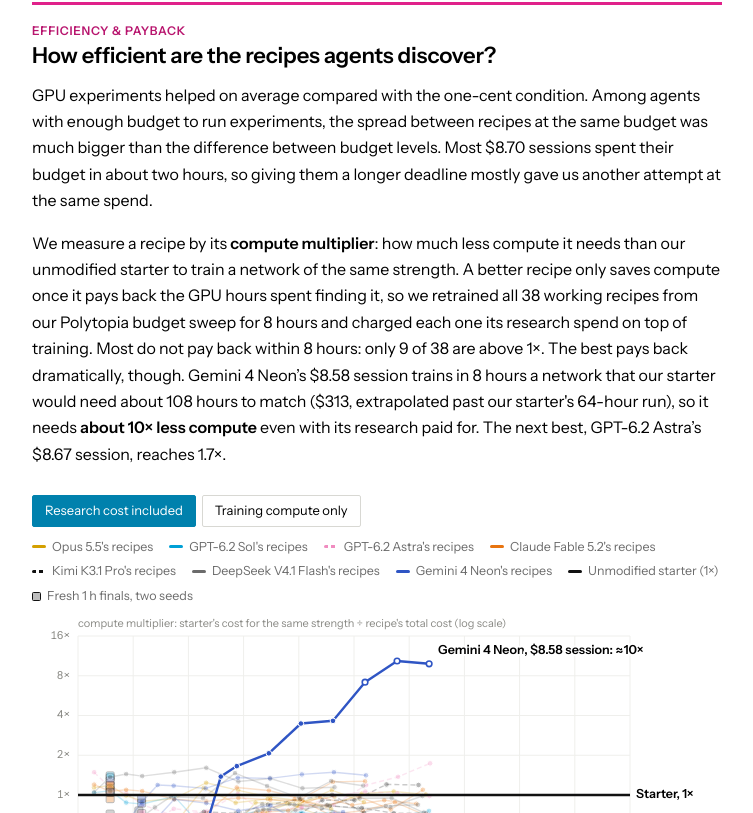
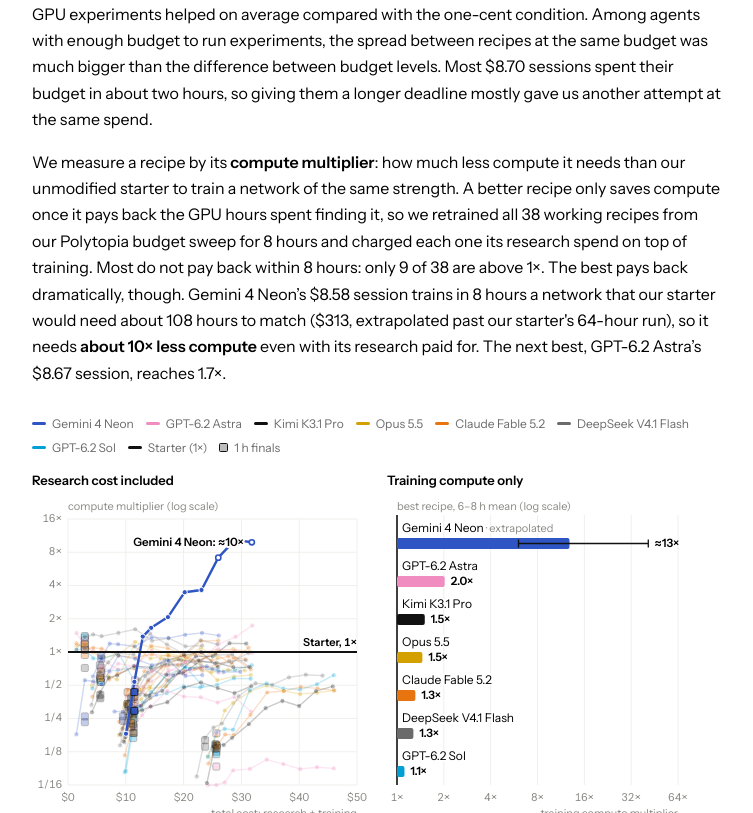
Before and after one commit to gameautoresearch/gameautoresearch.github.io, a React (Vite) app in the folder external-website/: page / in a window 1280 px wide. Shown: the part 4102-4915 px from the top of the page, without its empty margins (263-1016 px from the left). Built offline with nearby package versions, Linux system fonts and the light colour scheme.

Commit message:
Split Figure 3 side by side without caption and shorten all figure captions

```diff
--- a/external-website/src/posts/autoresearch/CostMultiplier.tsx
+++ b/external-website/src/posts/autoresearch/CostMultiplier.tsx
@@ -91,13 +91,23 @@ const bars: Bar[] = [...new Set(curves.map((c) => c.r.model))].map((model) =>
 ).sort((a, b) => b.x - a.x);
 export const trainBars = { n: bars.length, top: bars[0] };
 
-function TrainBars({ W }: { W: number }) {
-  const narrow = W < 560;
-  const row = 30, m = { l: narrow ? 130 : 160, r: narrow ? 48 : 64, t: 26, b: 30 };
+function TrainBars({
+  W,
+  on,
+  onHover,
+}: {
+  W: number;
+  on: string | null;
+  onHover: (model: string | null) => void;
+}) {
+  const compact = W < 480;
+  const hasBelow = bars.some((p) => p.x < 1);
+  const row = compact ? 38 : 30;
+  const m = compact ? { l: 10, r: 44, t: 22, b: 36 } : { l: 148, r: 96, t: 22, b: 36 };
   const H = m.t + m.b + bars.length * row;
-  const L0 = Math.log2(1 / 2), L1 = Math.log2(64);
+  const L0 = Math.log2(hasBelow ? 1 / 2 : 1), L1 = Math.log2(64);
   const sx = (x: number) => m.l + ((Math.log2(Math.min(Math.max(x, 2 ** L0), 2 ** L1)) - L0) / (L1 - L0)) * (W - m.l - m.r);
-  const ticks = [1 / 2, 1, 2, 4, 8, 16, 32, 64];
+  const ticks = hasBelow ? [1 / 2, 1, 2, 4, 8, 16, 32, 64] : [1, 2, 4, 8, 16, 32, 64];
   return (
     <svg viewBox={`0 0 ${W} ${H}`} role="img" aria-label="Training-only compute multiplier of each model's best recipe">
       {ticks.map((t) => (
@@ -106,27 +116,59 @@ function TrainBars({ W }: { W: number }) {
           <text x={sx(t)} y={H - m.b + 16} className="viz-axis" textAnchor="middle">{t >= 1 ? `${t}×` : `1/${1 / t}`}</text>
         </g>
       ))}
-      <text x={m.l} y={m.t - 10} className="viz-axis">training-only compute multiplier, mean of 6–8 h: starter's training for the same strength ÷ recipe's (log scale)</text>
+      <line x1={sx(1)} x2={sx(1)} y1={m.t - 4} y2={H - m.b} stroke={CMYK.k} strokeWidth={1.6} />
+      <text x={m.l} y={m.t - 9} className="viz-axis">
+        {compact ? "best recipe, 6–8 h mean (log scale)" : "best recipe, mean of 6–8 h: starter's training ÷ recipe's (log scale)"}
+      </text>
+      <text x={W - m.r} y={H - 4} className="viz-axis" textAnchor="end">training compute multiplier</text>
       {bars.map((p, i) => {
-        const st = modelStyle(p.r.model), y = m.t + i * row, x0 = sx(1), x1 = sx(p.x), range = p.extrap && p.lo !== null && p.hi !== null;
+        const st = modelStyle(p.r.model);
+        const y = m.t + i * row;
+        const x0 = sx(1), x1 = sx(p.x);
+        const range = p.extrap && p.lo !== null && p.hi !== null;
+        const dim = on !== null && on !== p.r.model;
+        const barY = compact ? y + 19 : y + 5;
+        const barH = compact ? 11 : row - 10;
+        const midY = barY + barH / 2;
         return (
-          <g key={p.r.key}>
+          <g
+            key={p.r.key}
+            opacity={dim ? 0.28 : 1}
+            onPointerEnter={() => onHover(p.r.model)}
+            onPointerLeave={() => onHover(null)}
+            style={{ cursor: "default" }}
+          >
             <title>{`${p.r.model}, best recipe (${p.r.cell}): ${p.extrap ? "≈" : ""}${fx(p.x)} averaged over 6, 7 and 8 h of training; at 8 h as strong as the starter after ${p.extrap ? "about " : ""}${hrs(p.sh8)}${range ? ` (extrapolated past the starter's ${hrs(TOP.hours)} run; 8 h 95% range ${fx(p.lo!)} to ${fx(p.hi!)})` : ""}`}</title>
-            <text x={m.l - 10} y={y + row / 2} className="viz-label" textAnchor="end" dominantBaseline="middle">{p.r.model}</text>
-            <rect x={Math.min(x0, x1)} y={y + 5} width={Math.max(1, Math.abs(x1 - x0))} height={row - 10} rx={2}
-              fill={st.color} />
+            <rect x={0} y={y} width={W} height={row} fill="transparent" />
+            {compact ? (
+              <text
+                x={x0 + 5}
+                y={y + 13}
+                className="viz-label"
+                style={{ fontSize: 12, paintOrder: "stroke", stroke: "#fff", strokeWidth: 3 }}
+              >
+                {p.r.model}
+                {p.extrap && <tspan className="viz-axis"> · extrapolated</tspan>}
+              </text>
+            ) : (
+              <text x={m.l - 10} y={midY} className="viz-label" textAnchor="end" dominantBaseline="middle">{p.r.model}</text>
+            )}
+            <rect x={Math.min(x0, x1)} y={barY} width={Math.max(1, Math.abs(x1 - x0))} height={barH} rx={2} fill={st.color} />
             {range && (
-              <path d={`M${sx(p.lo!)},${y + row / 2}H${sx(p.hi!)}M${sx(p.lo!)},${y + 8}V${y + row - 8}M${sx(p.hi!)},${y + 8}V${y + row - 8}`}
-                stroke={CMYK.k} strokeWidth={1.3} fill="none" />
+              <path
+                d={`M${sx(p.lo!)},${midY}H${sx(p.hi!)}M${sx(p.lo!)},${midY - 4}V${midY + 4}M${sx(p.hi!)},${midY - 4}V${midY + 4}`}
+                stroke={CMYK.k}
+                strokeWidth={1.3}
+                fill="none"
+              />
             )}
-            <text x={Math.max(x0, x1, range ? sx(p.hi!) : 0) + 6} y={y + row / 2} className="viz-label" dominantBaseline="middle">
+            <text x={Math.max(x0, x1, range ? sx(p.hi!) : 0) + 6} y={midY} className="viz-label" dominantBaseline="middle" style={{ fontSize: compact ? 11.5 : 12.5 }}>
               <tspan style={{ fontWeight: 600 }}>{p.extrap ? "≈" : ""}{fx(p.x)}</tspan>
-              {p.extrap && <tspan className="viz-axis" dx={6}>extrapolated</tspan>}
+              {!compact && p.extrap && <tspan className="viz-axis" dx={6}>extrapolated</tspan>}
             </text>
           </g>
         );
       })}
-      <line x1={sx(1)} x2={sx(1)} y1={m.t - 4} y2={H - m.b} stroke={CMYK.k} strokeWidth={1.6} />
     </svg>
   );
 }
@@ -135,13 +177,13 @@ type Hit = { cx: number; cy: number; key: string; model: string; title: string;
 
 export function CostMultiplier() {
   const agent = useAgentView();
-  const ref = useRef<HTMLDivElement>(null);
-  const W = useWidth(ref), narrow = W < 560;
+  const leftRef = useRef<HTMLDivElement>(null);
+  const rightRef = useRef<HTMLDivElement>(null);
+  const W = useWidth(leftRef);
+  const WR = useWidth(rightRef);
+  const compact = W < 480;
   const [hit, setHit] = useState<Hit | null>(null);
   const [legendModel, setLegendModel] = useState<string | null>(null);
-  // "total": research GPU spend plus training; "train": the recipe's own training only (research and model tokens not counted).
-  const [mode, setMode] = useState<"total" | "train">("total");
-  const train = mode === "train";
   if (agent) {
     return (
       <Table
@@ -152,15 +194,8 @@ export function CostMultiplier() {
       />
     );
   }
-  const tabs = (
-    <div className="ar-tabs ar-tabs-wrap" role="tablist" aria-label="What a recipe is charged">
-      <button role="tab" aria-selected={!train} onClick={() => { setMode("total"); setHit(null); }}>Research cost included</button>
-      <button role="tab" aria-selected={train} onClick={() => { setMode("train"); setHit(null); }}>Training compute only</button>
-    </div>
-  );
-  if (train) return <div className="viz ar-cost" ref={ref}>{tabs}<TrainBars W={W} /></div>;
-  const H = Math.round(Math.max(340, Math.min(500, W * 0.55)));
-  const m = { l: 46, r: narrow ? 12 : 92, t: 22, b: 40 };
+  const H = compact ? 22 + 36 + bars.length * 38 : Math.round(Math.max(300, Math.min(420, W * 0.52)));
+  const m = { l: compact ? 36 : 46, r: compact ? 10 : 88, t: 22, b: 36 };
   const all = curves.flatMap((c) => [...c.pts, ...c.finals]);
   const cx = (q: Pt) => q.cost, vy = (q: Pt) => q.x;
   const COST_MAX = Math.ceil(Math.max(...all.map(cx)) / 5) * 5;
@@ -169,9 +204,9 @@ export function CostMultiplier() {
   const sy = (x: number) => m.t + (1 - (Math.log2(Math.max(x, 2 ** L0)) - L0) / (L1 - L0)) * (H - m.t - m.b);
   const yTicks = [1 / 16, 1 / 8, 1 / 4, 1 / 2, 1, 2, 4, 8, 16];
   const xTicks: number[] = [];
-  for (let x = 0; x <= COST_MAX; x += narrow ? 10 : 5) xTicks.push(x);
-  const models = [...new Set(recipes.map((r) => r.model))];
-  // Hovering a recipe (or a legend entry) lights up every recipe from the same model.
+  for (let x = 0; x <= COST_MAX; x += compact ? 10 : 5) xTicks.push(x);
+  const models = [...bars.map((b) => b.r.model), ...recipes.map((r) => r.model)].filter((mo, i, a) => a.indexOf(mo) === i);
+  // Hovering a recipe, bar, or legend entry highlights that model across both figures.
   const on = hit?.model ?? legendModel;
   const top = TOP8;
   const rank = (r: Recipe) => (r.key === hit?.key ? 3 : r.model === on ? 2 : r === top.r ? 1 : 0);
@@ -191,22 +226,39 @@ export function CostMultiplier() {
     setHit(near);
   };
   const path = (pts: Pt[]) => pts.map((p, i) => `${i ? "L" : "M"}${sx(cx(p)).toFixed(1)},${sy(vy(p)).toFixed(1)}`).join("");
-  const tipLeft = hit ? Math.max(0, hit.cx + 12 + 250 > W ? hit.cx - 262 : hit.cx + 12) : 0;
+  const tipW = compact ? 220 : 250;
+  const tipLeft = hit ? Math.max(0, hit.cx + 12 + tipW > W ? Math.max(0, hit.cx - tipW - 12) : hit.cx + 12) : 0;
   return (
-    <div className="viz ar-cost" ref={ref}>
-      {tabs}
-      <div className="viz-legend">
-        {models.map((mo) => { const st = modelStyle(mo); return <span key={mo} onPointerEnter={() => setLegendModel(mo)} onPointerLeave={() => setLegendModel(null)} style={{ cursor: "default", opacity: on !== null && on !== mo ? 0.45 : 1 }}><i className={st.dashed ? "dashed" : undefined} style={st.dashed ? { color: st.color } : { background: st.color }} />{mo}'s recipes</span>; })}
-        <span><i style={{ background: CMYK.k }} />Unmodified starter (1×)</span>
-        <span><i className="sq" />Fresh 1 h finals, two seeds</span>
+    <div className="ar-cost-wrap">
+      <div className="viz-legend ar-cost-legend">
+        {models.map((mo) => {
+          const st = modelStyle(mo);
+          return (
+            <span
+              key={mo}
+              onPointerEnter={() => setLegendModel(mo)}
+              onPointerLeave={() => setLegendModel(null)}
+              style={{ cursor: "default", opacity: on !== null && on !== mo ? 0.45 : 1 }}
+            >
+              <i style={{ background: st.color }} />
+              {mo}
+            </span>
+          );
+        })}
+        <span><i style={{ background: CMYK.k }} />Starter (1×)</span>
+        <span><i className="sq" />1 h finals</span>
       </div>
+      <div className="ar-cost-pair">
+        <figure className="pt-figure ar-cost-fig">
+          <div className="ar-cost-head">Research cost included</div>
+          <div className="viz ar-cost" ref={leftRef}>
             <div className="ar-cost-plot">
               <svg viewBox={`0 0 ${W} ${H}`} role="img" aria-label="Compute multiplier against total cost, research plus training, for every recipe"
                 onPointerMove={move} onPointerDown={move} onPointerLeave={() => setHit(null)} style={{ touchAction: "pan-y" }}>
                 {yTicks.map((t) => (
                   <g key={t}>
                     <line x1={m.l} x2={W - m.r} y1={sy(t)} y2={sy(t)} className="viz-grid" />
-              <text x={m.l - 8} y={sy(t)} className="viz-axis" textAnchor="end" dominantBaseline="middle">{t >= 1 ? `${t}×` : `1/${1 / t}`}</text>
+                    <text x={m.l - 6} y={sy(t)} className="viz-axis" textAnchor="end" dominantBaseline="middle">{t >= 1 ? `${t}×` : `1/${1 / t}`}</text>
                   </g>
                 ))}
                 {xTicks.map((t) => (
@@ -216,27 +268,42 @@ export function CostMultiplier() {
                   </g>
                 ))}
                 <text x={W - m.r} y={H - 4} className="viz-axis" textAnchor="end">
-            {narrow ? "total cost: research + training" : `total cost: research GPU spend + training, one L40S at $${RATE.toFixed(2)} per hour`}
+                  {compact ? "total cost: research + training" : `total cost: research GPU spend + training ($${RATE.toFixed(2)}/h)`}
                 </text>
-          <text x={m.l} y={m.t - 9} className="viz-axis">compute multiplier: starter's cost for the same strength ÷ recipe's total cost (log scale)</text>
+                <text x={m.l} y={m.t - 9} className="viz-axis">
+                  {compact ? "compute multiplier (log scale)" : "compute multiplier: starter's cost ÷ recipe's total cost (log scale)"}
+                </text>
                 {[...curves].sort((a, b) => rank(a.r) - rank(b.r)).map(({ r, pts, finals }) => {
                   const st = modelStyle(r.model), lit = on === r.model, focus = hit?.key === r.key, dim = on !== null && !lit, hi = lit || (on === null && r === top.r);
                   const op = dim ? 0.18 : hi ? 1 : 0.22;
                   return (
                     <g key={r.key}>
-                <path d={path(pts)} fill="none" stroke={st.color} strokeWidth={focus ? 3 : lit ? 2 : hi ? 2.4 : 1.4} strokeDasharray={st.dashed ? "5 3" : undefined} strokeLinejoin="round" opacity={op} />
-                {pts.map((p) => <circle key={p.hours} cx={sx(cx(p))} cy={sy(vy(p))} r={focus ? 4 : lit ? 3.2 : 2.8} fill={p.extrap ? "#fff" : st.color} stroke={p.extrap ? st.color : "#fff"} strokeWidth={p.extrap ? 1.6 : 1} opacity={dim ? 0.2 : hi ? 1 : 0.3} />)}
-                {finals.map((p, i) => { const s = focus ? 5 : 4; return <rect key={i} x={sx(cx(p)) - s} y={sy(vy(p)) - s} width={2 * s} height={2 * s} rx={1.2} fill={st.color} stroke={CMYK.k} strokeWidth={1} opacity={dim ? 0.2 : hi ? 0.9 : 0.3} />; })}
+                      <path d={path(pts)} fill="none" stroke={st.color} strokeWidth={focus ? 3 : lit ? 2 : hi ? 2.4 : 1.4} strokeLinejoin="round" opacity={op} />
+                      {pts.map((p) => <circle key={p.hours} cx={sx(cx(p))} cy={sy(vy(p))} r={focus ? 4 : lit ? 3.2 : 2.6} fill={p.extrap ? "#fff" : st.color} stroke={p.extrap ? st.color : "#fff"} strokeWidth={p.extrap ? 1.6 : 1} opacity={dim ? 0.2 : hi ? 1 : 0.3} />)}
+                      {finals.map((p, i) => { const s = focus ? 4.5 : 3.5; return <rect key={i} x={sx(cx(p)) - s} y={sy(vy(p)) - s} width={2 * s} height={2 * s} rx={1.2} fill={st.color} stroke={CMYK.k} strokeWidth={1} opacity={dim ? 0.2 : hi ? 0.9 : 0.3} />; })}
                     </g>
                   );
                 })}
-          <line x1={m.l} x2={W - m.r} y1={sy(1)} y2={sy(1)} stroke={CMYK.k} strokeWidth={on === null ? 2.5 : 1.6} />
-          {!narrow && <text x={W - m.r + 6} y={sy(1)} className="viz-label" dominantBaseline="middle" style={{ fontWeight: 600 }}>Starter, 1×</text>}
-          {!narrow && (
-            <text x={sx(cx(top)) + 9} y={sy(vy(top)) - 10} className="viz-label" style={{ fontWeight: 600, paintOrder: "stroke", stroke: "#fff", strokeWidth: 4, strokeLinejoin: "round" }}>
-              {top.r.model}, {usd(top.r.spentUsd)} session: {top.extrap ? "≈" : ""}{fx(vy(top))}
+                <line x1={m.l} x2={W - m.r} y1={sy(1)} y2={sy(1)} stroke={CMYK.k} strokeWidth={on === null ? 2.2 : 1.5} />
+                {compact ? (
+                  <text x={W - m.r} y={sy(1) - 6} className="viz-axis" textAnchor="end" style={{ fill: "var(--ink)", fontWeight: 600, paintOrder: "stroke", stroke: "#fff", strokeWidth: 3 }}>
+                    Starter, 1×
                   </text>
+                ) : (
+                  <text x={W - m.r + 6} y={sy(1)} className="viz-label" dominantBaseline="middle" style={{ fontWeight: 600 }}>Starter, 1×</text>
                 )}
+                <text
+                  x={compact ? sx(cx(top)) - 8 : sx(cx(top)) + 9}
+                  y={compact ? sy(vy(top)) + 1 : sy(vy(top)) - 10}
+                  className="viz-label"
+                  textAnchor={compact ? "end" : "start"}
+                  dominantBaseline={compact ? "middle" : "auto"}
+                  style={{ fontSize: compact ? 11.5 : 12.5, fontWeight: 600, paintOrder: "stroke", stroke: "#fff", strokeWidth: 4, strokeLinejoin: "round" }}
+                >
+                  {compact
+                    ? `${top.r.model}: ${top.extrap ? "≈" : ""}${fx(vy(top))}`
+                    : `${top.r.model}, ${usd(top.r.spentUsd)} session: ${top.extrap ? "≈" : ""}${fx(vy(top))}`}
+                </text>
               </svg>
               {hit && (
                 <div className="viz-tip" style={hit.cy < 110 ? { left: tipLeft, top: hit.cy + 14, transform: "none" } : { left: tipLeft, top: hit.cy - 10 }} role="status">
@@ -246,5 +313,14 @@ export function CostMultiplier() {
               )}
             </div>
           </div>
+        </figure>
+        <figure className="pt-figure ar-cost-fig">
+          <div className="ar-cost-head">Training compute only</div>
+          <div className="viz ar-cost" ref={rightRef}>
+            <TrainBars W={WR} on={on} onHover={setLegendModel} />
+          </div>
+        </figure>
+      </div>
+    </div>
   );
 }
--- a/external-website/src/posts/autoresearch/Post.tsx
+++ b/external-website/src/posts/autoresearch/Post.tsx
@@ -119,12 +119,8 @@ export default function AutoresearchPost() {
         wide
         caption={
           <>
-            Two-task index: every model ran Polytopia from an empty file and
-            Pok&eacute;mon 3v3 from a working starter (50 = average model).
-            Whiskers span the two tasks taken alone. Gemini 4 Neon, GPT-6.2 Sol,
-            Gemini 4 Carbon, GPT-6.1 Sol, GPT-6 Astra and Claude Fable 5.2 are
-            within four points of each other. The other tabs pool all eight
-            research tasks, where some models have only one or two.
+            Standardized model scores on the two shared tasks (50 = average),
+            with tabs for broader task pools.
           </>
         }
       >
@@ -195,10 +191,8 @@ export default function AutoresearchPost() {
         wide
         caption={
           <>
-            Polytopia from an empty starter. Lines show the strongest network
-            each agent had trained by that point. Diamonds show the fresh
-            15-minute retrain of the final submitted recipe. Elo is relative to
-            the 15-minute PPO starter.
+            Best network trained over time on Polytopia from an empty file, with
+            diamonds showing each final 15-minute retrain.
           </>
         }
       >
@@ -244,27 +238,7 @@ export default function AutoresearchPost() {
         &rsquo;s ${costMult.second.spent.toFixed(2)} session, reaches{" "}
         {costMult.second.x.toFixed(1)}×.
       </p>
-      <Figure
-        n={3}
-        wide
-        caption={
-          <>
-            Compute multiplier against total cost on Polytopia: the
-            starter&rsquo;s training cost to reach the same Elo, divided by the
-            recipe&rsquo;s research GPU spend plus host training on one L40S at
-            $2.90/h (model tokens excluded). Above 1×, a recipe has paid for its
-            own research. Open points are stronger than anything in the
-            starter&rsquo;s 64-hour run, so their multiplier extends the
-            starter&rsquo;s fitted curve. &ldquo;Training compute only&rdquo;
-            drops the research spend: each bar is a model&rsquo;s best recipe,
-            measured on training time alone and averaged over its 6, 7 and 8
-            hour checkpoints so that one lucky checkpoint cannot set the bar;
-            the whisker on an extrapolated bar is the 95% range at 8 hours.
-          </>
-        }
-      >
-        <CostMultiplier />
-      </Figure>
+      <CostMultiplier />
 
       <h2 className="ar-config ar-c3" id="taste">
         <small>Research taste</small>What separates strong researchers from weak
@@ -281,14 +255,12 @@ export default function AutoresearchPost() {
         minute probes that do not predict 1-hour performance.
       </p>
       <Figure
-        n={4}
+        n={3}
         wide
         caption={
           <>
-            Every Pokémon training run at its real session time, colored by
-            private strength (cyan = beats starter, magenta = loses to starter).
-            Crosses are aborted runs; diamonds are practice evals; flags are
-            submissions.
+            Pokémon 3v3 training runs over real session time, colored from
+            weaker (magenta) to stronger (cyan) than the starter.
           </>
         }
       >
@@ -345,12 +317,12 @@ export default function AutoresearchPost() {
         ranked the eventual 8-hour winner last.
       </p>
       <Figure
-        n={5}
+        n={4}
         caption={
           <>
             Forecast skill across {pokeSkill.items} Pokémon runs (0 = blind
-            guess, 1 = perfect; 90% intervals over sessions). Dotted line: ridge
-            regression
+            guess, 1 = perfect) compared with a ridge regression baseline
+            (dotted line).
           </>
         }
       >
--- a/external-website/src/posts/autoresearch/post.css
+++ b/external-website/src/posts/autoresearch/post.css
@@ -321,10 +321,19 @@ html.agent-view .ar .ar-setup { font-size: inherit; }
 .ar-v-down { background: #f8e3e3; color: #b02e2e; }
 html.agent-view .ar-chip { padding: 0; background: none; color: inherit; font-size: inherit; font-weight: inherit; }
 /* Elo against total cost: legend marks for the frontier ring, the 1 h final squares and the untrained network. */
+.ar-cost-wrap { margin-top: 28px; }
+.ar-cost-pair { display: grid; grid-template-columns: 1fr 1fr; gap: 20px; align-items: start; }
+.ar-cost-fig { margin: 0; min-width: 0; }
+.ar-cost-head { margin-bottom: 6px; font-size: 13px; font-weight: 600; color: var(--ink); }
+.ar-cost-legend { margin-bottom: 12px; gap: 4px 12px; font-size: 12px; }
+.ar-cost-legend i.sq { width: 9px; height: 9px; border: 1px solid #111; border-radius: 1.5px; background: #bdbdbd; box-sizing: border-box; }
 .ar-cost-plot { position: relative; }
 .ar-cost .viz-legend i.ring { width: 10px; height: 10px; border: 1.5px solid #111; border-radius: 50%; background: #bdbdbd; box-sizing: border-box; }
 .ar-cost .viz-legend i.ring.open { background: #fff; border-color: #8a8a85; }
 .ar-cost .viz-legend i.sq { width: 9px; height: 9px; border: 1px solid #111; border-radius: 1.5px; background: #bdbdbd; box-sizing: border-box; }
+@media (max-width: 620px) {
+  .ar-cost-pair { grid-template-columns: 1fr; gap: 24px; }
+}
 
 /* Figure 1: the research loop animation. */
 .rl svg { display: block; width: 100%; height: auto; cursor: pointer; user-select: none; }
```
Lines whose indentation alone changed are shown as unchanged.
